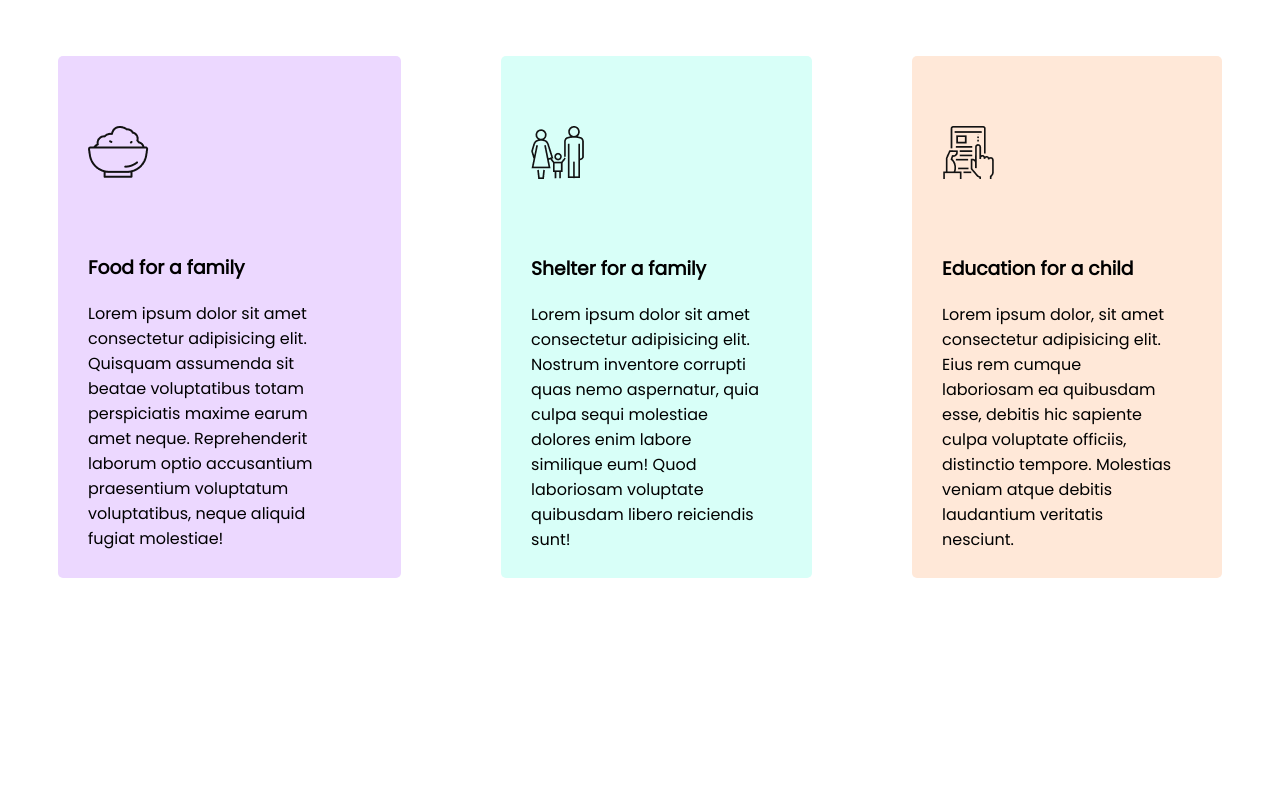
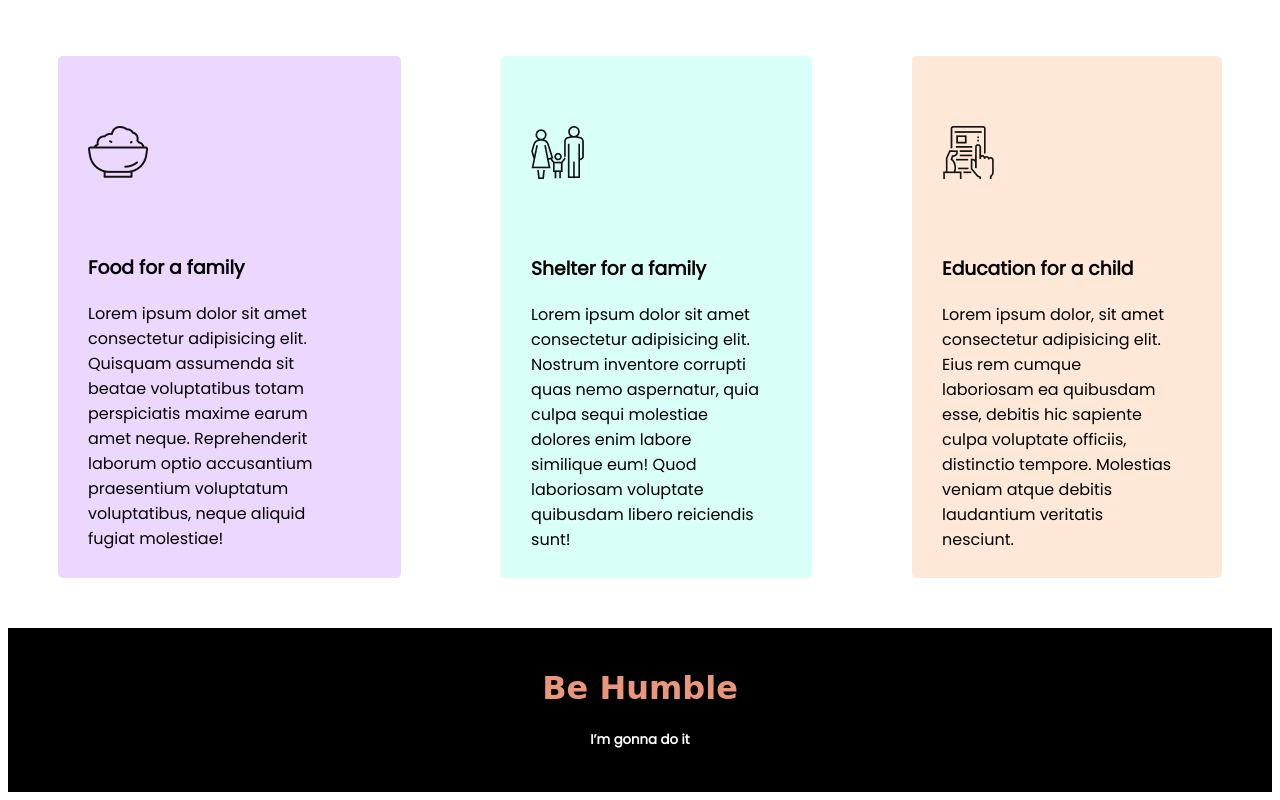
Before and after one commit to mehedi2283/assignment1, a plain HTML site: page index.html in a window 1280 px wide. Shown: the part 1513-2313 px from the top of the page. Before the commit the page ends 2149 px from the top, so only its background shows below. Drawn offline with Linux system fonts and the light colour scheme.

Commit message:
footer added

```diff
--- a/index.html
+++ b/index.html
@@ -95,5 +95,10 @@
         </div>
     </section>
 </body>
+<footer>
+    <h1 id="humble">Be Humble</h2>
+        <h5>I’m gonna do it</h5>
+</footer>
+
 
 </html>
--- a/style.css
+++ b/style.css
@@ -119,3 +119,17 @@ body section p {
     padding-left: 30px;
     background-color: rgb(255, 232, 216);
 }
+
+footer {
+    background-color: black;
+    text-align: center;
+    color: white;
+    padding: 20px;
+
+}
+
+footer h1 {
+    font-family: cursive;
+    color: darksalmon;
+    font-weight: 900;
+}
```
